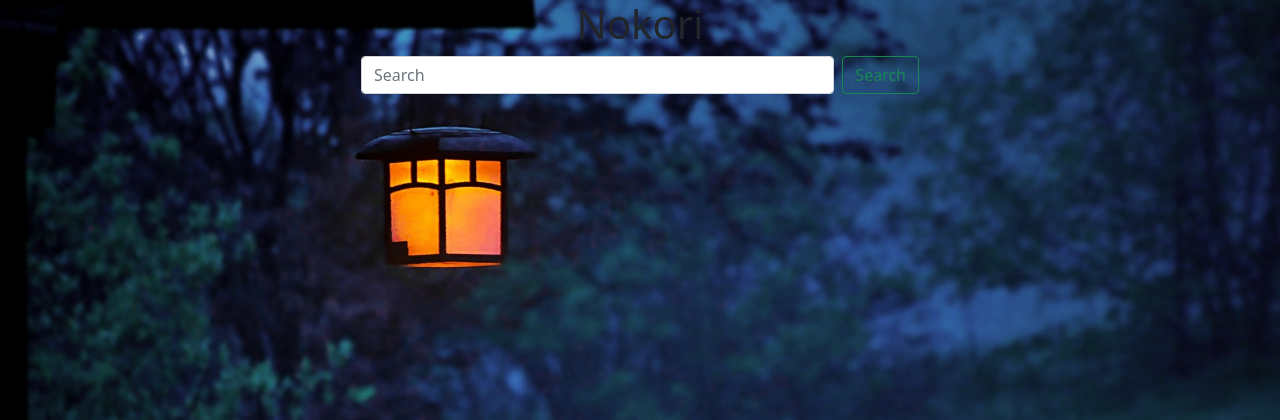
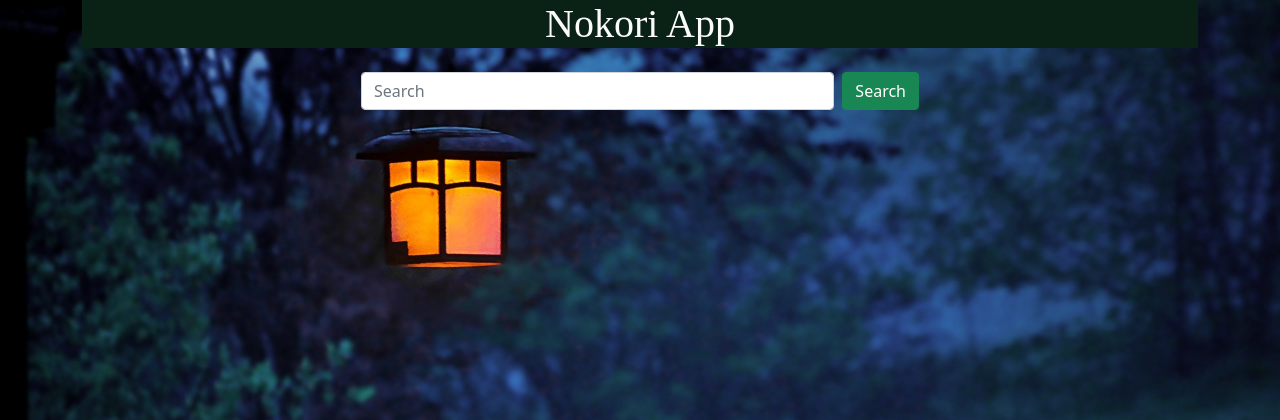
Before and after one commit to S-Hightower/Anime-App-Project, a Flask app: page / in a window 1280 px wide. Shown: the top 420 px of the page. Run offline with Flask 2, Linux system fonts and the light colour scheme.

Commit message:
background set

```diff
--- a/flask_app/static/css/styles.css
+++ b/flask_app/static/css/styles.css
@@ -2,3 +2,22 @@
     padding: 0;
     margin: 0;
 }
+
+body {
+    background-image: url('/static/images/lantern.jpg');
+    background-repeat: no-repeat;
+    background-attachment: fixed;
+    background-size: cover;
+}
+
+
+.header {
+    height: 3rem;
+    background: #092215;
+    font-family: 'Source Serif Pro', serif;
+    margin-bottom: 1.5rem;
+}
+
+.header h1 {
+    color: #fbfbfb;
+}
--- a/flask_app/templates/index.html
+++ b/flask_app/templates/index.html
@@ -5,24 +5,17 @@
     <meta http-equiv="X-UA-Compatible" content="IE=edge">
     <meta name="viewport" content="width=device-width, initial-scale=1.0">
     <link href="https://cdn.jsdelivr.net/npm/bootstrap@5.1.3/dist/css/bootstrap.min.css" rel="stylesheet" integrity="sha384-1BmE4kWBq78iYhFldvKuhfTAU6auU8tT94WrHftjDbrCEXSU1oBoqyl2QvZ6jIW3" crossorigin="anonymous">
-    <title>Document</title>
+    <link rel="stylesheet" href="/static/css/styles.css">
+    <title>Nokori App Main</title>
 </head>
 <body>
-    <style>
-        body {
-            background-image: url('/images/lantern.jpg');
-            background-repeat: no-repeat;
-            background-attachment: fixed;
-            background-size: cover;
-        }
-    </style>
     <div class="container">
         <div class="header">
-            <h1 class="text-center">Nokori</h1>
+            <h1 class="text-center">Nokori App</h1>
         </div>
         <form class="d-flex col-md-6 offset-md-3">
             <input class="form-control me-2" type="search" placeholder="Search" aria-label="Search">
-            <button class="btn btn-outline-success" type="submit">Search</button>
+            <button class="btn btn-success" type="submit">Search</button>
         </form>
     </div>
     <script src="https://cdn.jsdelivr.net/npm/bootstrap@5.1.3/dist/js/bootstrap.bundle.min.js" integrity="sha384-ka7Sk0Gln4gmtz2MlQnikT1wXgYsOg+OMhuP+IlRH9sENBO0LRn5q+8nbTov4+1p" crossorigin="anonymous"></script>
```
Also changed, not shown: flask_app/templates/view_anime.html (+4 -5 lines).
